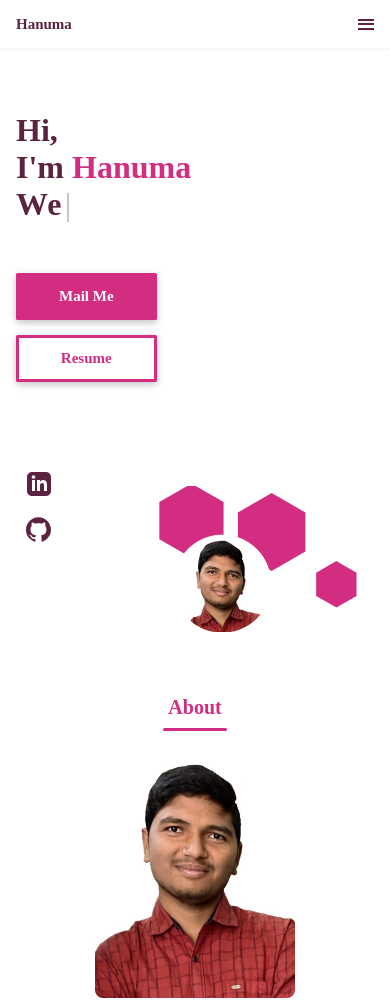
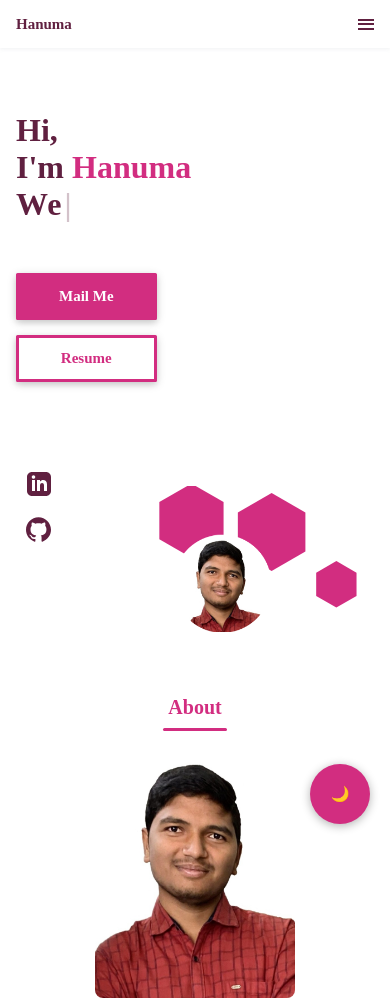
Before and after one commit to HanumaAllu/Portfolio, a plain HTML site: page index.html in a window 390 px wide. Shown: the top 1001 px of the page. Drawn offline with nearby package versions, Linux system fonts and the light colour scheme.

Commit message:
Added Dark Mode

```diff
--- a/assets/css/styles.css
+++ b/assets/css/styles.css
@@ -11,7 +11,9 @@
   /* HSL color mode */
   --hue-color: 330;
   --first-color: hsl(var(--hue-color), 65%, 50%);
-  --second-color: hsl(var(--hue-color), 45%, 25%);
+  --second-color: hsl(var(--hue-color), 50%, 25%);
+  --background-color: #ffffff; /* Light background */
+  --text-color: var(--second-color); /* Default text color */
 
   /*===== Font & Typography =====*/
   --font: "Roboto Mono", serif;
@@ -30,6 +32,15 @@
   --z-back: -10;
   --z-fixed: 100;
 }
+
+/* Dark Theme Colors */
+.dark-mode {
+  --first-color: hsl(var(--hue-color), 70%, 50%); /* Lighter first color */
+  --second-color: hsl(var(--hue-color), 45%, 30%); /* Lighter secondary color */
+  --background-color: hsl(0, 0%, 5%); /* Dark background */
+  --text-color: hsl(0, 0%, 95%); /* Light gray text */
+}
+
 @media screen and (min-width: 968px) {
   :root {
     --big-font-size: 3.5rem;
@@ -51,11 +62,11 @@ html {
 }
 
 body {
-  background-color: #ffffff;
+  background-color: var(--background-color);
   margin: var(--header-height) 0 0 0;
   font-family: var(--body-font);
   font-size: var(--normal-font-size);
-  color: var(--second-color);
+  color: var(--text-color);
 }
 
 h1,
@@ -121,7 +132,7 @@ img {
   top: 0;
   left: 0;
   z-index: var(--z-fixed);
-  background-color: #ffffff;
+  background-color: var(--background-color);
   box-shadow: 0 1px 4px rgba(146, 161, 176, 0.15);
 }
 
@@ -301,6 +312,28 @@ img {
   left: 0;
   right: 0;
   opacity: 1;
+}
+
+/* DARK MODE Floating Action Button Styles */
+.fab {
+  position: fixed;
+  bottom: 20px; /* Distance from bottom */
+  right: 20px; /* Distance from right */
+  background-color: var(--first-color);
+  color: white;
+  border-radius: 50%;
+  width: 60px;
+  height: 60px;
+  display: flex;
+  justify-content: center;
+  align-items: center;
+  box-shadow: 0 2px 10px rgba(0, 0, 0, 0.3);
+  cursor: pointer;
+  transition: background-color 0.3s ease;
+}
+
+.fab:hover {
+  background-color: var(--second-color); /* Change color on hover */
 }
 
 /* ================== HOME ================== */
@@ -578,14 +611,15 @@ img {
   align-items: center;
   position: relative;
   font-weight: var(--font-semi);
-  padding: 0.5rem 1rem;
-  /* gap: var(--mb-2); */
+  padding: 0.5rem 0.5rem;
   margin-bottom: var(--mb-4);
+  border: 1.5px solid var(--second-color);
   border-radius: 0.5rem;
   box-shadow: 0px 4px 25px rgba(14, 36, 49, 0.15);
 }
 .skills__data:hover {
   background-color: var(--first-color);
+  border: 1.5px solid var(--first-color);
   box-shadow: 0px 4px 8px rgba(0, 0, 0, 0.2); /* Add a shadow effect */
 }
 
@@ -729,6 +763,7 @@ img {
   padding: 1rem;
   border-radius: 0.5rem;
   border: 1.5px solid var(--second-color);
+  background-color: var(--background-color);
   outline: none;
   margin-bottom: var(--mb-4);
 }
--- a/assets/js/main.js
+++ b/assets/js/main.js
@@ -164,3 +164,56 @@ function showNotification(message) {
     }, 500); // Match with CSS transition duration
   }, 3000); // Show for 3 seconds
 }
+
+/*==================== DARK MODE ====================*/
+// Function to toggle dark mode
+function toggleDarkMode() {
+  const body = document.body;
+  const fab = document.getElementById("theme-toggle-fab");
+
+  // Toggle dark mode class
+  body.classList.toggle("dark-mode");
+
+  // Save the theme preference in localStorage
+  if (body.classList.contains("dark-mode")) {
+    localStorage.setItem("theme", "dark");
+    fab.innerHTML = "☀️"; // Change icon to sun for light mode
+  } else {
+    localStorage.setItem("theme", "light");
+    fab.innerHTML = "🌙"; // Change icon to moon for dark mode
+  }
+}
+
+// Load the theme on page load
+function loadTheme() {
+  const savedTheme = localStorage.getItem("theme");
+
+  // Check for saved theme and apply it
+  if (savedTheme === "dark") {
+    document.body.classList.add("dark-mode");
+    document.getElementById("theme-toggle-fab").innerHTML = "☀️"; // Sun icon for light mode
+  } else if (savedTheme === "light") {
+    document.body.classList.remove("dark-mode");
+    document.getElementById("theme-toggle-fab").innerHTML = "🌙"; // Moon icon for dark mode
+  } else {
+    // Check system preference if no saved theme
+    if (
+      window.matchMedia &&
+      window.matchMedia("(prefers-color-scheme: dark)").matches
+    ) {
+      document.body.classList.add("dark-mode");
+      document.getElementById("theme-toggle-fab").innerHTML = "☀️"; // Sun icon for light mode
+    } else {
+      document.body.classList.remove("dark-mode");
+      document.getElementById("theme-toggle-fab").innerHTML = "🌙"; // Moon icon for dark mode
+    }
+  }
+}
+
+// Event listener for the floating action button
+document
+  .getElementById("theme-toggle-fab")
+  .addEventListener("click", toggleDarkMode);
+
+// Call loadTheme on page load
+loadTheme();
--- a/index.html
+++ b/index.html
@@ -46,6 +46,12 @@
           <span class="bar"></span>
         </div>
       </nav>
+
+      <!-- Floating Action Button for Dark Mode -->
+      <div id="theme-toggle-fab" class="fab">
+        🌙
+        <!-- You can replace this with an icon or SVG -->
+      </div>
     </header>
 
     <main class="l-main">
```
